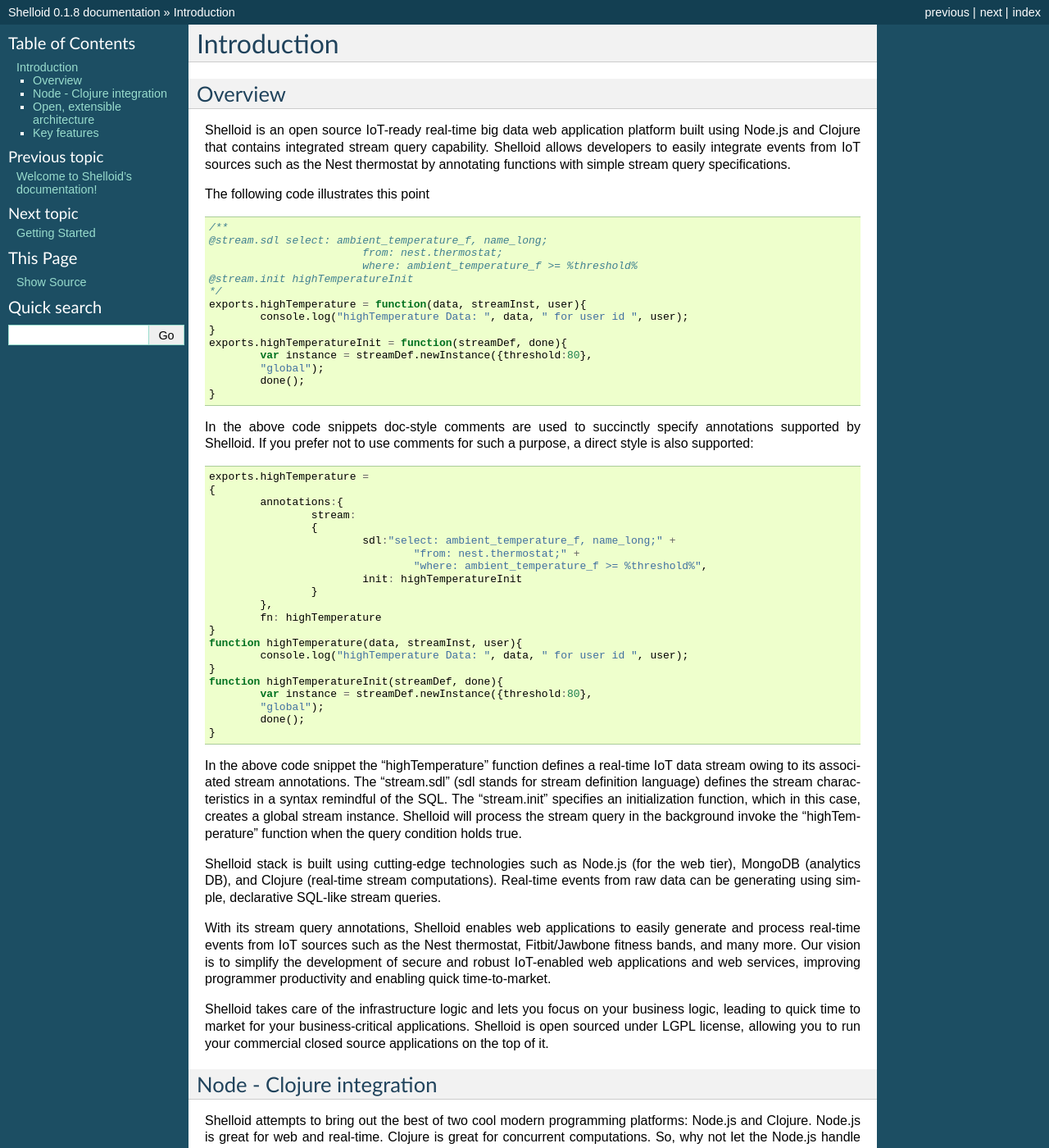
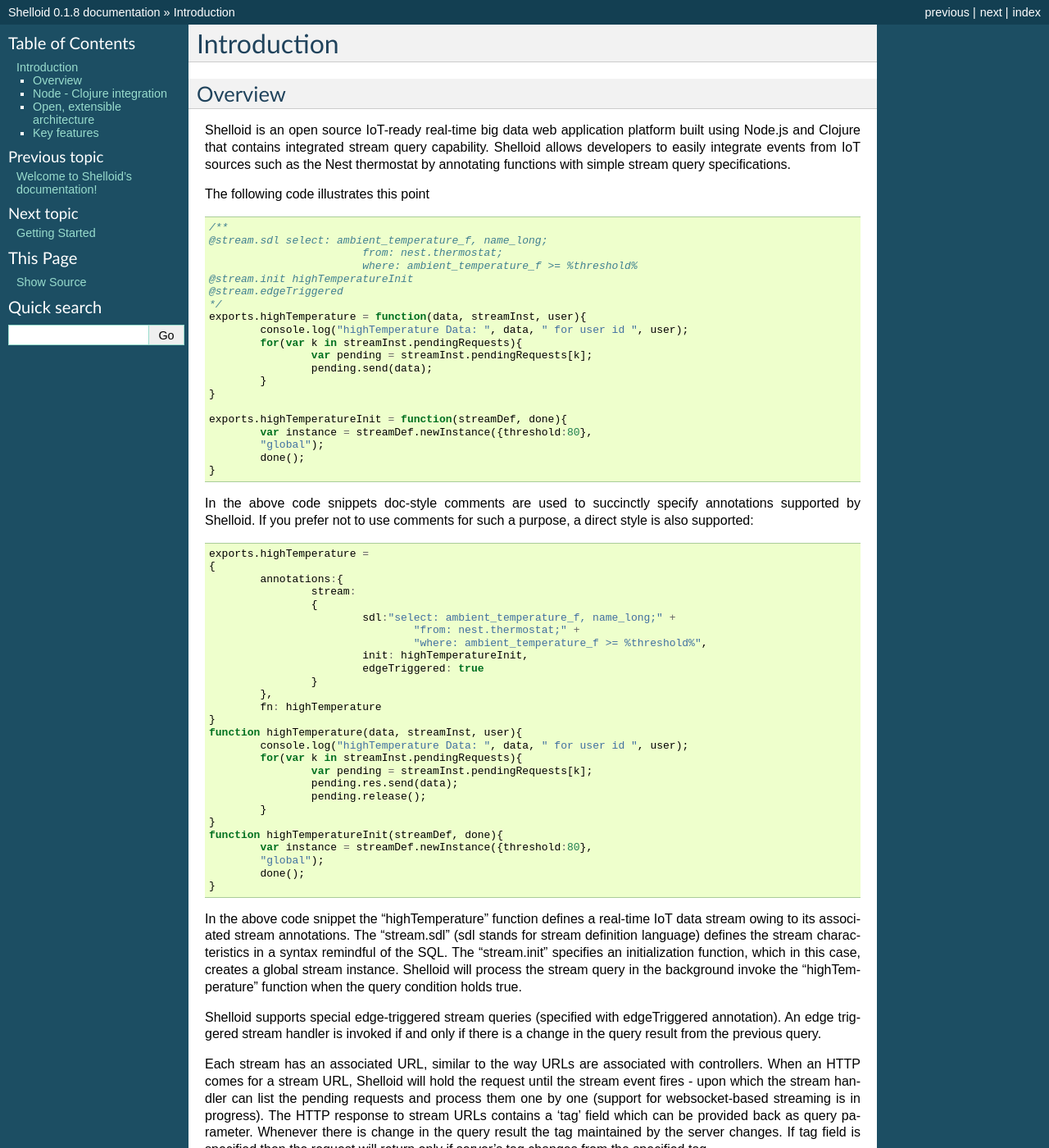
Before and after one commit to shelloid/shelloid.github.io, a Sphinx documentation site: the page built from source/introduction.rst, in a window 1280 px wide and 1400 px high. Shown: the whole window at 82% size. Built offline with Sphinx 7.4.7, drawn with Linux system fonts in a browser that asks for light colours; some of the changed text lies outside the part shown.

Commit message:
tag support, edge triggered queries

```diff
--- a/source/introduction.rst
+++ b/source/introduction.rst
@@ -15,10 +15,16 @@
 				from: nest.thermostat;
 				where: ambient_temperature_f >= %threshold%
 	@stream.init highTemperatureInit
+	@stream.edgeTriggered
 	*/
 	exports.highTemperature = function(data, streamInst, user){
 		console.log("highTemperature Data: ", data, " for user id ", user);
+		for(var k in streamInst.pendingRequests){
+			var pending = streamInst.pendingRequests[k];
+			pending.send(data);
+		}
 	}
+
 	exports.highTemperatureInit = function(streamDef, done){
 		var instance = streamDef.newInstance({threshold:80},
 		"global");
@@ -38,13 +44,19 @@
 				sdl:"select: ambient_temperature_f, name_long;" +
 					"from: nest.thermostat;" +
 					"where: ambient_temperature_f >= %threshold%",
-				init: highTemperatureInit
+				init: highTemperatureInit,
+				edgeTriggered: true
 			}
 		},
 		fn: highTemperature
 	}
 	function highTemperature(data, streamInst, user){
 		console.log("highTemperature Data: ", data, " for user id ", user);
+		for(var k in streamInst.pendingRequests){
+			var pending = streamInst.pendingRequests[k];
+			pending.res.send(data);
+			pending.release();
+		}
 	}
 	function highTemperatureInit(streamDef, done){
 		var instance = streamDef.newInstance({threshold:80},
@@ -54,6 +66,10 @@
 
 
 In the above code snippet the "highTemperature" function defines a real-time IoT data stream owing to its associated stream annotations. The "stream.sdl" (sdl stands for stream definition language) defines the stream characteristics in a syntax remindful of the SQL. The "stream.init" specifies an initialization function, which in this case, creates a global stream instance. Shelloid will process the stream query in the background invoke the "highTemperature" function when the query condition holds true.
+
+Shelloid supports special edge-triggered stream queries (specified with edgeTriggered annotation). An edge triggered stream handler is invoked if and only if there is a change in the query result from the previous query.
+
+Each stream has an associated URL, similar to the way URLs are associated with controllers.  When an HTTP comes for a stream URL, Shelloid will hold the request until the stream event fires - upon which the stream handler can list the pending requests and process them one by one (support for websocket-based streaming is in progress). The HTTP response to stream URLs contains a 'tag' field which can be provided back as query parameter.  Whenever there is change in the query result the tag maintained by the server changes. If tag field is specified then the request will return only if server's tag changes from the specified tag.
 
 Shelloid stack is built using cutting-edge technologies such as Node.js (for the web tier), MongoDB (analytics DB), and Clojure (real-time stream computations). Real-time events from raw data can be generating using simple, declarative SQL-like stream queries.
 
```
Also changed, not shown: 5 other files.
